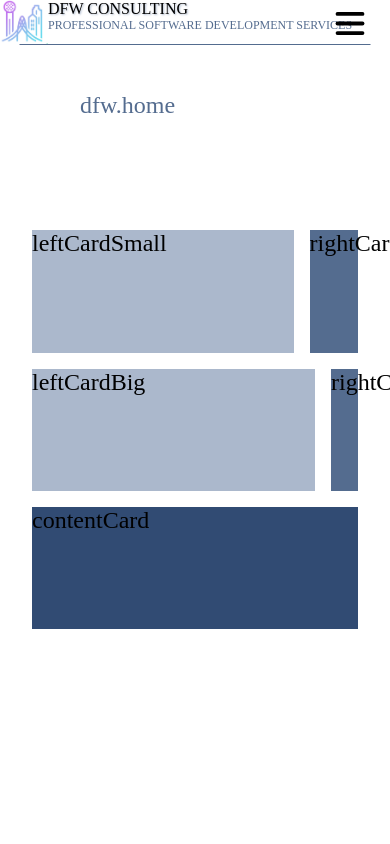
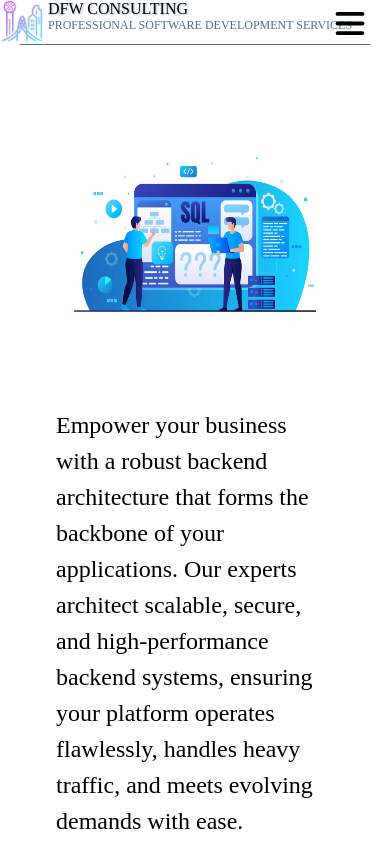
Before and after one commit to DFW-Software-Consulting/dfw-consulting, a React (Create React App) app: page / in a window 390 px wide. Shown: the top 844 px of the page. Built offline with nearby package versions, Linux system fonts and the light colour scheme.

Commit message:
feat: #76 Home page responsive content and styles

```diff
--- a/src/assets/styles/home.css
+++ b/src/assets/styles/home.css
@@ -1,24 +1,110 @@
+img {
+    max-width: 100%;
+    max-height: 100%;
+}
+
 .left-card-small {
     grid-column: 1 / 3;
-    background-color: #ABB8CC;
+    display: flex;
+}
+
+.right-card-big {
+    grid-column: 3 / 6;
+    display: flex;
+    align-items: center;
+    box-shadow: 2px 2px 3px #314B73;
+    border-radius: 10px;
 }
 
 .left-card-big {
     grid-column: 1 / 4;
-    background-color: #ABB8CC;
+    display: flex;
+    align-items: center;
+    box-shadow: 2px 2px 3px #314B73;
+    border-radius: 10px;
 }
 
 .right-card-small {
     grid-column: 4 / 6;
-    background-color: #546C8F;
-}
-
-.right-card-big {
-    grid-column: 3 / 6;
-    background-color: #546C8F;
+    display: flex;
 }
 
 .content-card {
+    min-height: 25vh;
+    line-height: 1.5em;
+    padding: 1em;
+}
+
+.spanner-card {
     grid-column: span 5;
-    background-color: #314B73;
+    min-height: 15vh;
+    box-shadow: 2px 2px 3px #314B73;
+    border-radius: 10px;
+    margin-bottom: 1em;
 }
+
+@media (width > 1280px) {
+    .right-card-big, .left-card-big, .spanner-card {
+        box-shadow: none;
+    }
+}
+
+@media (width < 768px) {
+    .left-card-small {
+        grid-column: span 5;
+        display: flex;
+    }
+
+    .right-card-big {
+        grid-column: span 5;
+        display: flex;
+        align-items: center;
+        box-shadow: none;
+    }
+
+    .left-card-big {
+        grid-column: span 5;
+        display: flex;
+        align-items: center;
+        box-shadow: none;
+    }
+
+    .right-card-small {
+        grid-column: span 5;
+        display: flex;
+    }
+
+    .spanner-card {
+        box-shadow: none;
+        background-color: #ABB8CC;
+        color: white;
+    }
+
+    .row-two-transition {
+        grid-row: 2;
+    }
+    .row-three-transition {
+        grid-row: 3;
+    }
+    .row-four-transition {
+        grid-row: 4;
+    }
+    .row-five-transition {
+        grid-row: 5;
+    }
+    .row-six-transition {
+        grid-row: 6;
+    }
+    .row-seven-transition {
+        grid-row: 7;
+    }
+    .row-eight-transition {
+        grid-row: 8;
+    }
+    .row-nine-transition {
+        grid-row: 9;
+    }
+    .row-ten-transition {
+        grid-row: 10;
+    }
+}
--- a/src/containers/Home.tsx
+++ b/src/containers/Home.tsx
@@ -1,34 +1,52 @@
 import React from 'react';
+import { useEffect } from 'react';
 import '../assets/styles/home.css';
+import {
+    homeImageOne,
+    homeImageTwo,
+    homeImageThree,
+    homeImageFour
+} from '../assets/images';
 
 const Home = () => {
+    useEffect(() => {
+        /* function of observer is to add 'show' class to observed elements
+        if the viewport intersects at least 55% of them */
+        const observer = new IntersectionObserver((entries) => {
+            entries.forEach((entry) => {
+                if (entry.isIntersecting) {
+                    entry.target.classList.add('show');
+                };
+            });
+        }, { threshold: .55 });
+
+        /* attach observer to all elements with class 'hidden' to
+        watch and see if they come into view in the viewport */
+        const hiddenElements = document.querySelectorAll('.hidden');
+        hiddenElements.forEach((element) => observer.observe(element));
+    },[]);
+
     return (
         <>
-            <div className="page-title">
-                <div className="page-title-inner">dfw.home</div>
+            <div className="hidden content-card left-card-small row-two-transition">
+                <img src={homeImageOne} alt="backend" />
             </div>
-            <div className="left-card-small">leftCardSmall</div>
-            <div className="right-card-big">rightCardBig</div>
-            <div className="left-card-big">leftCardBig</div>
-            <div className="right-card-small">rightCardSmall</div>
-            <div className="content-card">contentCard</div>
+            <div className="hidden content-card right-card-big row-three-transition">Empower your business with a robust backend architecture that forms the backbone of your applications. Our experts architect scalable, secure, and high-performance backend systems, ensuring your platform operates flawlessly, handles heavy traffic, and meets evolving demands with ease.</div>
+            <div className="hidden content-card left-card-big row-five-transition">Your user interface is the face of your brand. We design captivating, intuitive, and responsive frontends that captivate users and leave a lasting impression. Our designs marry aesthetic appeal with seamless usability, ensuring an engaging experience across all devices.</div>
+            <div className="hidden content-card right-card-small row-four-transition">
+                <img src={homeImageTwo} alt="frontend" />
+            </div>
+            <div className="hidden content-card left-card-small row-six-transition">
+                <img src={homeImageThree} alt="cloud" />
+            </div>
+            <div className="hidden content-card right-card-big row-seven-transition">Unlock the power of the cloud with our tailored cloud services. We leverage the latest cloud technologies to streamline operations, enhance data security, and provide scalable infrastructures that adapt to your evolving needs, enabling you to thrive in a dynamic digital landscape.</div>
+            <div className="hidden content-card left-card-big row-nine-transition">We're not just about coding; we're architects of digital innovation, weaving together the threads of back end, front end, and cloud services to craft Progressive Web Apps (PWAs) that redefine user experiences.</div>
+            <div className="hidden content-card right-card-small row-eight-transition">
+                <img src={homeImageFour} alt="api" />
+            </div>
+            <div className="hidden content-card spanner-card row-ten-transition">From conceptualization to implementation, our agile team crafts unique software solutions that elevate your brand. Join forces with us, and we'll amplify your online presence together, tailoring products at scale to fit your unique ambitions.</div>
         </>
     )
 }
 
 export default Home;
-
-/*
-    play around with the grid, adding free stock photos
-    with a positive inspiring mission statement and question
-    incentivizing companies to take a further look into
-    the website
-
-    - get stock photos that match the theme of text points
-    - generate text for the text points that's positive and
-    inspiring
-    - stagger photos. placer 1 in column 1 row 1, the next
-    photo in column 3, row 2, the next one in column 1, row 3,
-    etc. and have the text take up 2 columns and 1 row each
-    and be opposite of the themed stock photo they're describing
-*/
```
